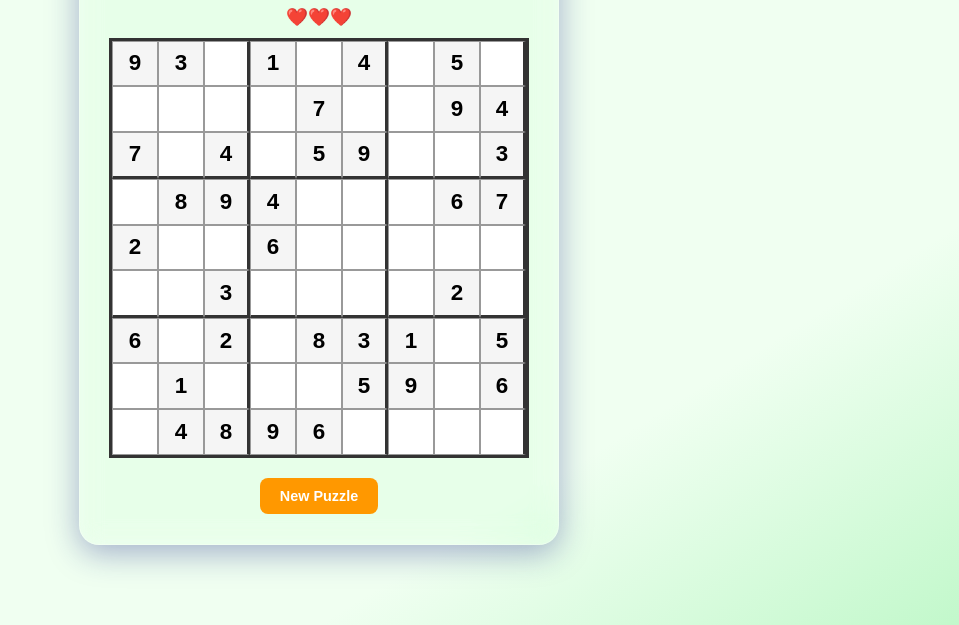
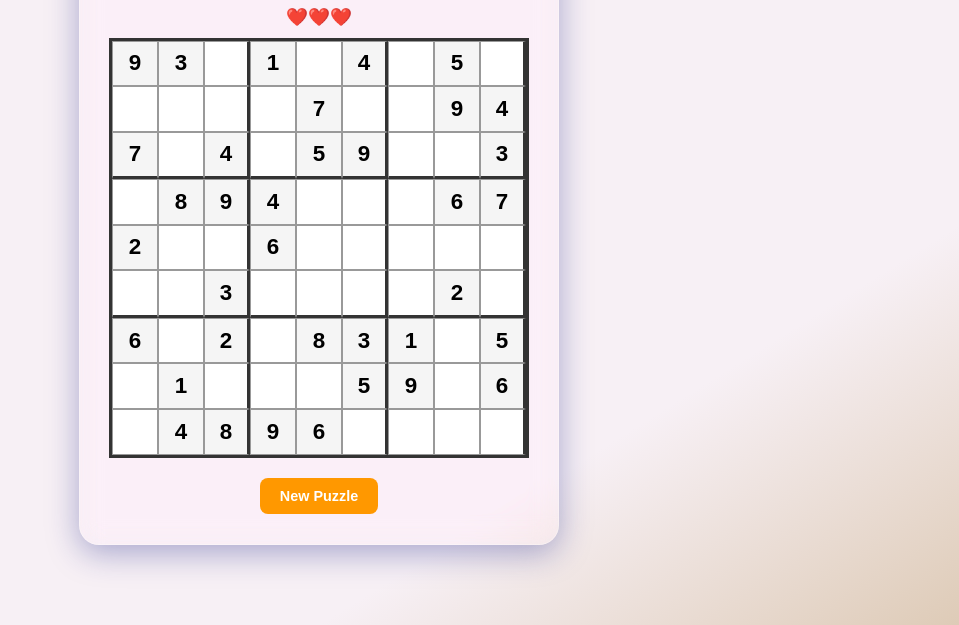
Before and after one commit to anjitdebmajumderece28-byte/Sudoku-glass, a plain HTML site: page index.html in a window 1280 px wide. Shown: the part 175-800 px from the top of the page, without its empty margins (321-1280 px from the left). Drawn offline with Linux system fonts and the light colour scheme.

Commit message:
Update index.html

```diff
--- a/index.html
+++ b/index.html
@@ -16,8 +16,8 @@ body {
   min-height: 100vh;
   background: linear-gradient(
     to bottom right,
-    #F0FFF1 75%,
-    #C2F8CB 100%
+    #F7F0F5 75%,
+    #DECBB7 100%
   );
   background-attachment: fixed;
   display: flex;
```
